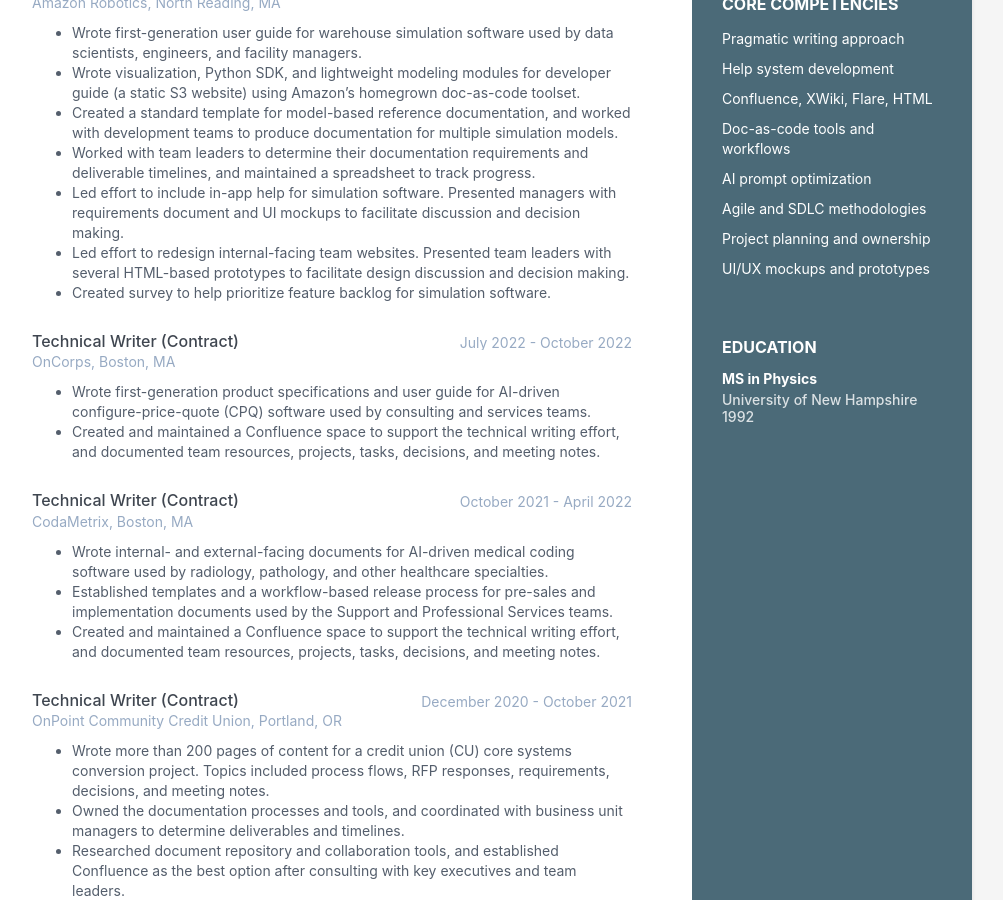
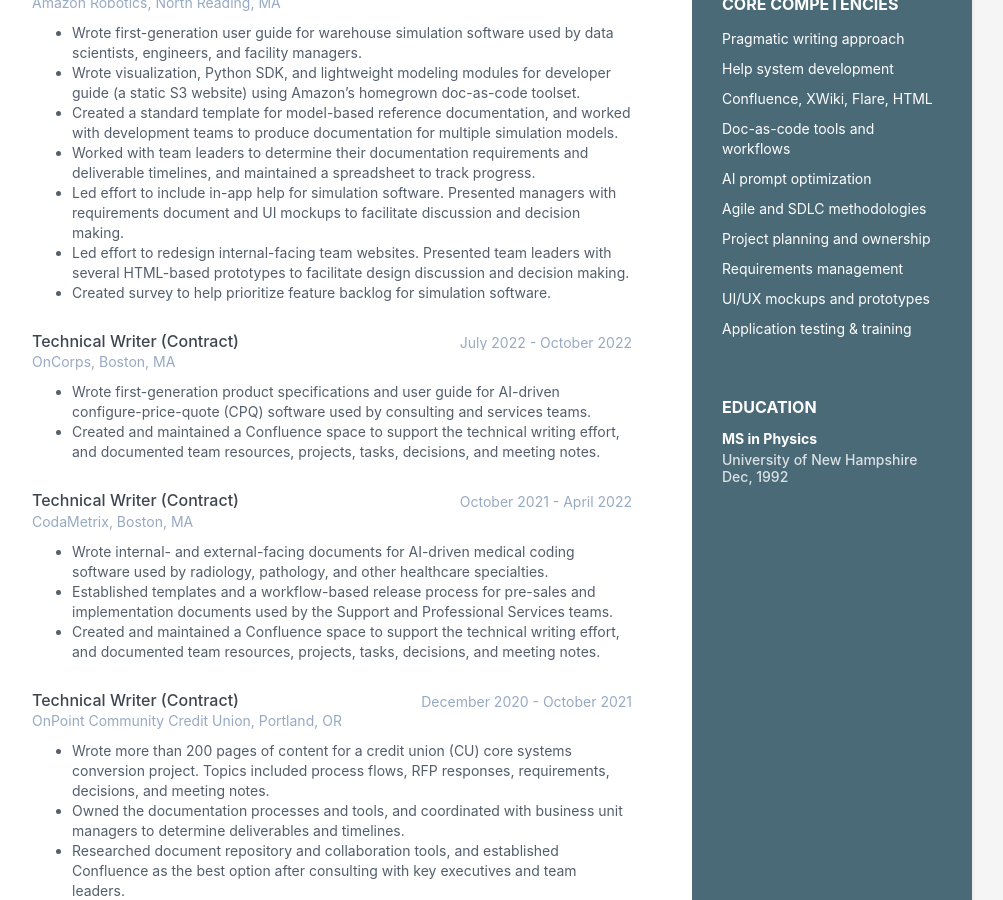
Before and after one commit to djdeangelis/djdeangelis.github.io, a Jekyll site: the page built from index.html, in a window 1280 px wide and 900 px high, scrolled down 466 px. Shown: the whole window, without its empty margins (168-1171 px from the left). Built offline with Jekyll 4.4.1, drawn with Linux system fonts in a browser that asks for light colours.

Commit message:
Modify sidebar CSS

```diff
--- a/_data/data.yml
+++ b/_data/data.yml
@@ -46,7 +46,13 @@ sidebar:
       - item: Project planning and ownership
         link:
 
+      - item: Requirements management
+        link:
+
       - item: UI/UX mockups and prototypes
+        link:
+
+      - item: Application testing & training
         link:
 
 
@@ -63,7 +69,7 @@ career-profile:
 education:
     - degree: MS in Physics
       university: University of New Hampshire
-      time: 1992
+      time: Dec, 1992
       details: |
         Lorem ipsum dolor sit amet, consectetuer adipiscing elit. Aenean commodo ligula eget dolor.
         Aenean massa. Cum sociis natoque penatibus et magnis dis parturient montes nascetur.
```
Also changed, not shown: 8 other files.
